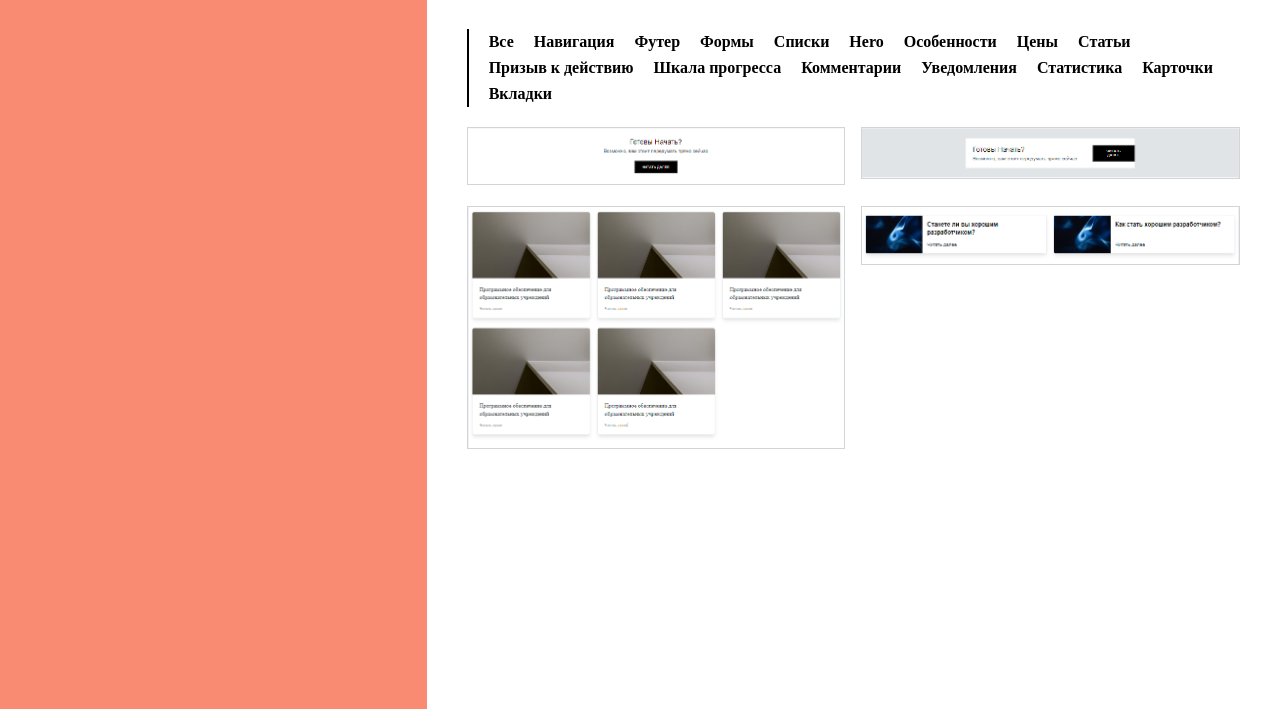
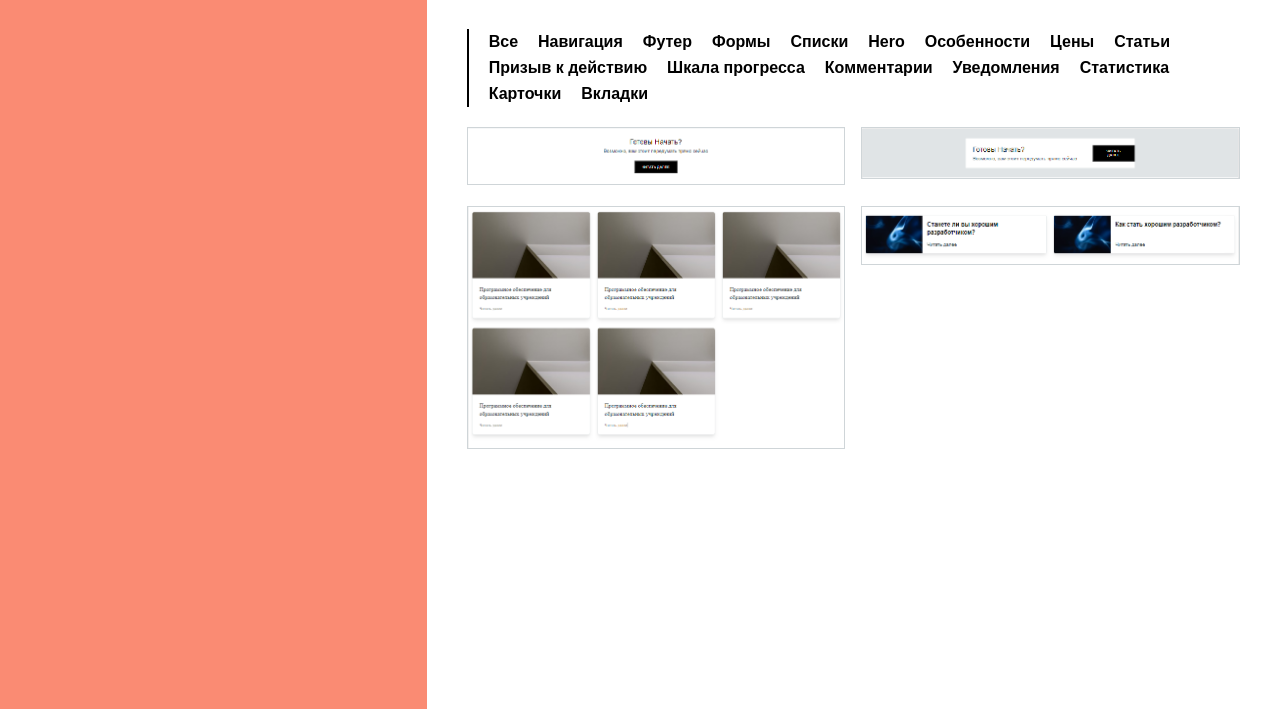
Before and after one commit to IngannamorteScienceDev/live-editor, a website: page index.html in a window 1280 px wide. Shown: the part 91-800 px from the top of the page. Drawn offline with Linux system fonts and the light colour scheme.

Commit message:
Add files via upload

```diff
--- a/index.html
+++ b/index.html
@@ -4,34 +4,29 @@
     <meta charset="UTF-8">
     <meta name="viewport" content="width=device-width, initial-scale=1.0">
     <title>Document</title>
+
+    <link rel="stylesheet" href="https://use.fontawesome.com/releases/v5.5.0/css/all.css" integrity="sha384-B4dIYHKNBt8Bc12p+WXckhzcICo0wtJAoU8YZTY5qE0Id1GSseTk6S+L3BlXeVIU" crossorigin="anonymous">
+    <link href="dist/purge/framework-prefix.css" rel="stylesheet">
     <style>
       .filter-button {
-        padding: 0;
+
         border: none;
-        font: inherit;
         color: inherit;
         background-color: transparent;
         cursor: pointer;
       }
 
-      #preview > .snippet-js {
-        width: 100%;
-        padding: 0;
-      }
+
       #preview > .snippet-js:hover > .js-delete-btn {
         display: block;
       }
-      #preview > .snippet-js > img:hover {
-        transform: none;
-        border-color: #dae1e7;
-      }
+
     </style>
-    <link href="dist/purge/framework-prefix.css" rel="stylesheet">
 </head>
 <body>
 
 
-        <div id="preview" class="fixed text-center left-0 top-0 bottom-0 overflow-auto flex-none w-1/3 h-full bg-red-300">
+        <div id="preview" class="fixed text-center left-0 top-0 bottom-0 overflow-scroll flex-none w-1/3 h-full bg-red-300">
             <header class="mb-4">
                 <button id="generateCSS"
                   class="shadow text-center font-semibold py-3 px-4 bg-gray-200 w-4/5 text-black m-2"
@@ -47,54 +42,54 @@
           </h1>
           <div class="border-solid border-0 border-l-2 mx-2 mb-3 js-filter pl-3 border-black">
             <!-- General -->
-            <button class="text-black font-semibold text-red-400:hover px-2 py-1  filter-button" data-filter="snippet-js">
+            <button class="text-black font-normal font-semibold text-red-400:hover px-2 py-1  filter-button" data-filter="snippet-js">
               Все
             </button>
-            <button class="text-black font-semibold text-red-400:hover px-2 py-1 filter-button" data-filter="navigation">
+            <button class="text-black font-normal font-semibold text-red-400:hover px-2 py-1 filter-button" data-filter="navigation">
               Навигация
             </button>
-            <button class="text-black font-semibold text-red-400:hover px-2 py-1 filter-button" data-filter="footer">
+            <button class="text-black font-normal font-semibold text-red-400:hover px-2 py-1 filter-button" data-filter="footer">
               Футер
             </button>
-            <button class="text-black font-semibold text-red-400:hover px-2 py-1 filter-button" data-filter="form">
+            <button class="text-black font-normal font-semibold text-red-400:hover px-2 py-1 filter-button" data-filter="form">
               Формы
             </button>
-            <button class="text-black font-semibold text-red-400:hover px-2 py-1 filter-button" data-filter="list">
+            <button class="text-black font-normal font-semibold text-red-400:hover px-2 py-1 filter-button" data-filter="list">
               Списки
             </button>
             <!-- Marketing -->
-            <button class="text-black font-semibold text-red-400:hover px-2 py-1 filter-button" data-filter="hero">
+            <button class="text-black font-normal font-semibold text-red-400:hover px-2 py-1 filter-button" data-filter="hero">
               Hero
             </button>
-            <button class="text-black font-semibold text-red-400:hover px-2 py-1 filter-button" data-filter="feature">
+            <button class="text-black font-normal font-semibold text-red-400:hover px-2 py-1 filter-button" data-filter="feature">
               Особенности
             </button>
-            <button class="text-black font-semibold text-red-400:hover px-2 py-1 filter-button" data-filter="pricing">
+            <button class="text-black font-normal font-semibold text-red-400:hover px-2 py-1 filter-button" data-filter="pricing">
               Цены
             </button>
-            <button class="text-black font-semibold text-red-400:hover px-2 py-1 filter-button" data-filter="article">
+            <button class="text-black font-normal font-semibold text-red-400:hover px-2 py-1 filter-button" data-filter="article">
               Статьи
             </button>
-            <button class="text-black font-semibold text-red-400:hover px-2 py-1 filter-button" data-filter="cta">
+            <button class="text-black font-normal font-semibold text-red-400:hover px-2 py-1 filter-button" data-filter="cta">
               Призыв к действию
             </button>
             <!-- Application -->
-            <button class="text-black font-semibold text-red-400:hover px-2 py-1 filter-button" data-filter="progress">
+            <button class="text-black font-normal font-semibold text-red-400:hover px-2 py-1 filter-button" data-filter="progress">
               Шкала прогресса
             </button>
-            <button class="text-black font-semibold text-red-400:hover px-2 py-1 filter-button" data-filter="feed">
+            <button class="text-black font-normal font-semibold text-red-400:hover px-2 py-1 filter-button" data-filter="feed">
               Комментарии
             </button>
-            <button class="text-black font-semibold text-red-400:hover px-2 py-1 filter-button" data-filter="notification">
+            <button class="text-black font-normal font-semibold text-red-400:hover px-2 py-1 filter-button" data-filter="notification">
               Уведомления
             </button>
-            <button class="text-black font-semibold text-red-400:hover px-2 py-1 filter-button" data-filter="stats">
+            <button class="text-black font-normal font-semibold text-red-400:hover px-2 py-1 filter-button" data-filter="stats">
               Статистика
             </button>
-            <button class="text-black font-semibold text-red-400:hover px-2 py-1 filter-button" data-filter="cards">
+            <button class="text-black font-normal font-semibold text-red-400:hover px-2 py-1 filter-button" data-filter="cards">
               Карточки
             </button>
-            <button class="text-black font-semibold text-red-400:hover px-2 py-1 filter-button" data-filter="tabs">
+            <button class="text-black font-normal font-semibold text-red-400:hover px-2 py-1 filter-button" data-filter="tabs">
               Вкладки
             </button>
           </div>
```
